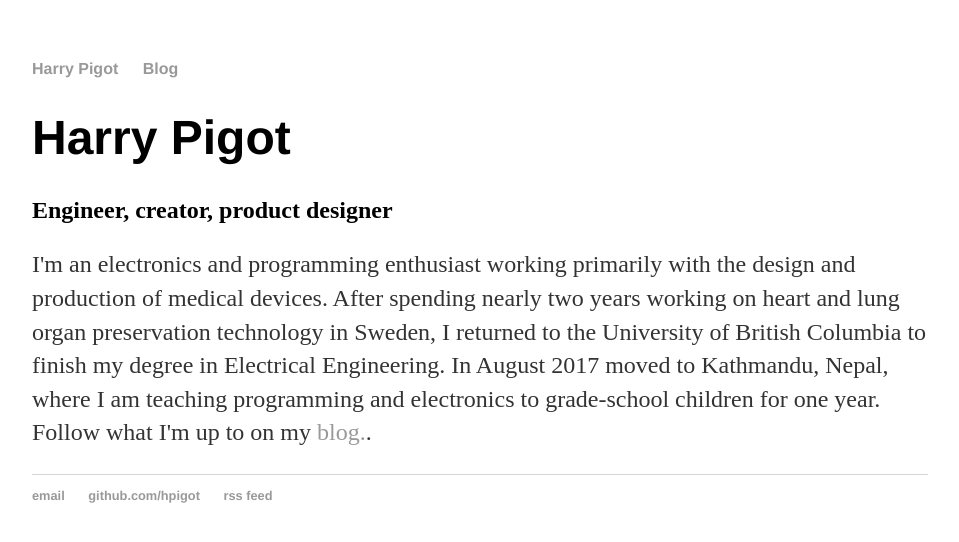
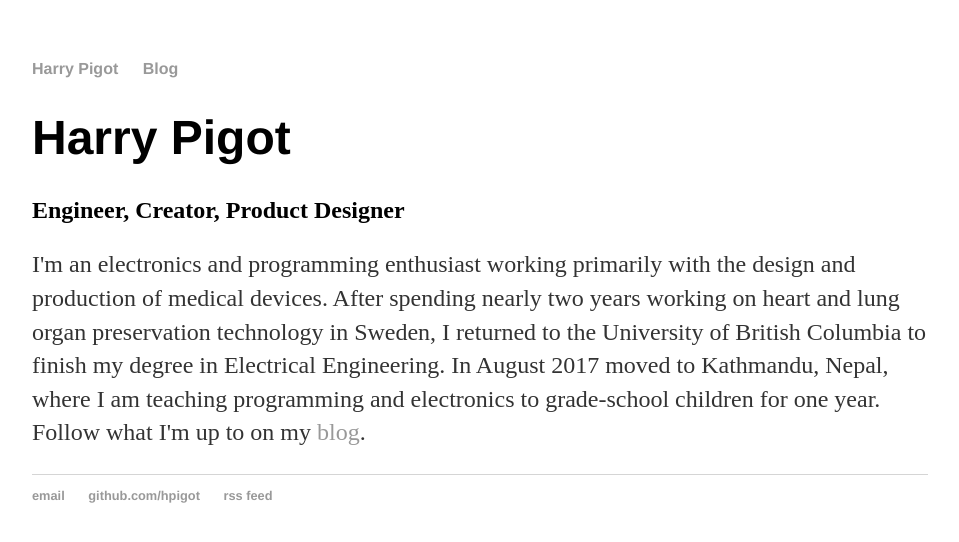
Before and after one commit to hpigot/hpigot.github.io, a Jekyll site: the page built from index.html, in a window 1280 px wide. Shown: the top 542 px of the page, without its empty margins (160-1119 px from the left). Built offline with Jekyll 4.4.1, drawn with Linux system fonts in a browser that asks for light colours.

```diff
--- /dev/null
+++ b/Gemfile
@@ -0,0 +1,2 @@
+source 'https://rubygems.org'
+gem 'github-pages', group: :jekyll_plugins
--- a/index.html
+++ b/index.html
@@ -3,7 +3,7 @@ layout: default
 title: Harry Pigot
 ---
 <h1>Harry Pigot</h1>
-<h2>Engineer, creator, product designer</h2>
+<h2>Engineer, Creator, Product Designer</h2>
 <div class="blurb">
-	<p>I'm an electronics and programming enthusiast working primarily with the design and production of medical devices. After spending nearly two years working on heart and lung organ preservation technology in Sweden, I returned to the University of British Columbia to finish my degree in Electrical Engineering. In August 2017 moved to Kathmandu, Nepal, where I am teaching programming and electronics to grade-school children for one year. Follow what I'm up to on my <a href="/nepalblog">blog.</a>.
+	<p>I'm an electronics and programming enthusiast working primarily with the design and production of medical devices. After spending nearly two years working on heart and lung organ preservation technology in Sweden, I returned to the University of British Columbia to finish my degree in Electrical Engineering. In August 2017 moved to Kathmandu, Nepal, where I am teaching programming and electronics to grade-school children for one year. Follow what I'm up to on my <a href="/nepalblog">blog</a>.
 </div><!-- /.blurb -->
```
Also changed, not shown: Gemfile.lock (added), nepalblog/atom.xml (line endings or trailing spaces), nepalblog/index.html (line endings or trailing spaces), 1 other file.
